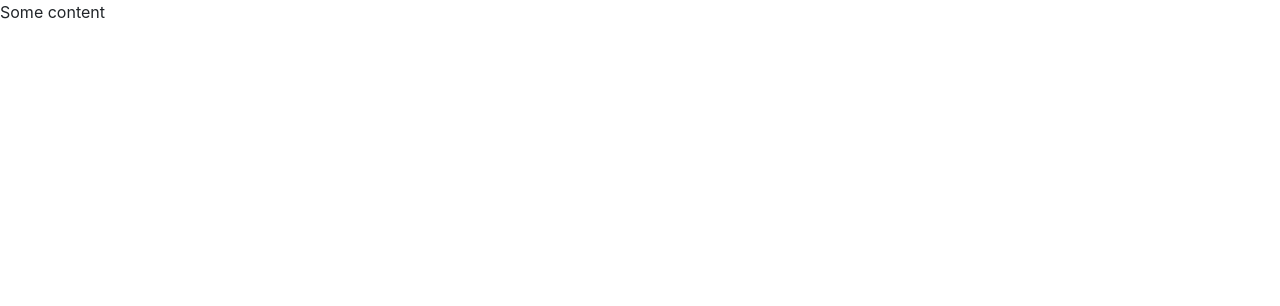
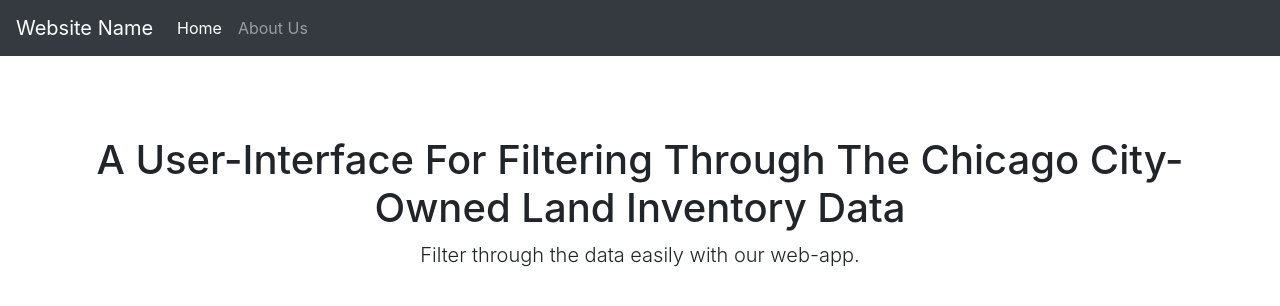
Before and after one commit to MooCodes/IT202-Spring2021-project1, a plain HTML site: page index.html in a window 1280 px wide. Drawn offline with nearby package versions, Linux system fonts and the light colour scheme; no server answers.

Commit message:
Added a navbar, along with a very basic Home welcome message

```diff
--- a/index.html
+++ b/index.html
@@ -7,11 +7,40 @@
     <link rel="stylesheet" href="https://stackpath.bootstrapcdn.com/bootstrap/4.3.1/css/bootstrap.min.css"
         integrity="sha384-ggOyR0iXCbMQv3Xipma34MD+dH/1fQ784/j6cY/iJTQUOhcWr7x9JvoRxT2MZw1T" crossorigin="anonymous">
     <title>City Owned Land Inventory Data</title>
+    <style>
+        #home {
+            padding-top: 5em
+        }
+    </style>
 </head>
 <body>
-    <p>Some content</p>
+    <!--navbar-->
+    <nav class="navbar navbar-expand-lg navbar-dark bg-dark">
+        <a class="navbar-brand" href="#">Website Name</a>
+        <button class="navbar-toggler" type="button" data-toggle="collapse" data-target="#navbarNavDropdown"
+            aria-controls="navbarNavDropdown" aria-expanded="false" aria-label="Toggle navigation">
+            <span class="navbar-toggler-icon"></span>
+        </button>
+        <div class="collapse navbar-collapse" id="navbarNavDropdown">
+            <ul class="navbar-nav">
+                <li class="nav-item active">
+                    <a class="nav-link" href="#">Home <span class="sr-only">(current)</span></a>
+                </li>
+                <li class="nav-item">
+                    <a class="nav-link" href="#">About Us</a>
+                </li>
+            </ul>
+        </div>
+    </nav>
 
+    <div id="home" class="container">
 
+        <div class="text-center">
+            <h1>A User-Interface For Filtering Through The Chicago City-Owned Land Inventory Data</h1>
+            <p class="lead">Filter through the data easily with our web-app.</p>
+        </div>
+
+    </div>
 
 
     <script>
```
